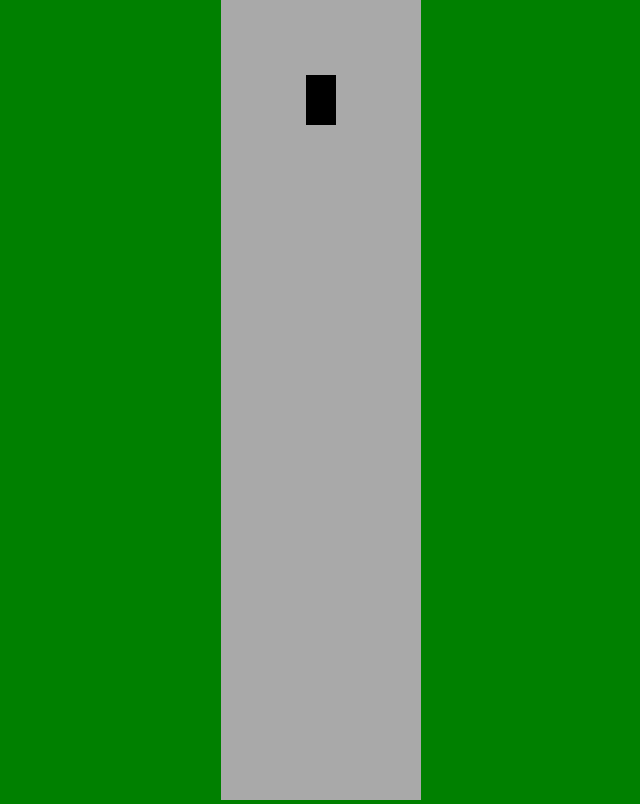
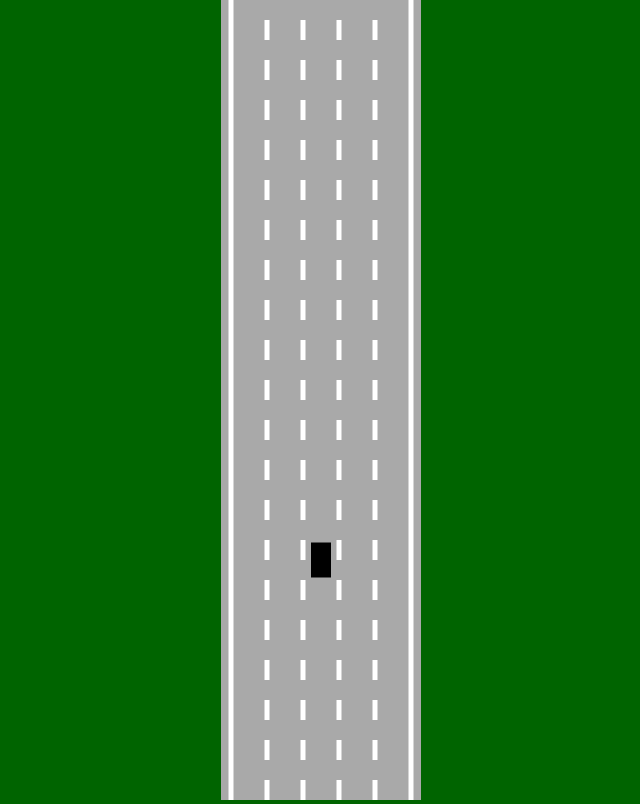
Before and after one commit to jmat23/self-driving-car, a plain HTML site: page index.html in a window 1280 px wide. Shown: the whole page, without its empty margins (319-959 px from the left). Drawn offline with Linux system fonts and the light colour scheme.

Commit message:
Defined the road with lane markings and borders

```diff
--- a/car.js
+++ b/car.js
@@ -10,7 +10,7 @@ class Car {
 
         this.speed = 0;
         this.acceleration = 0.2;
-        this.maxSpeed = 2.8;
+        this.maxSpeed = 2.5;
         this.friction = 0.05;
         this.angle = 0;
 
@@ -18,6 +18,10 @@ class Car {
     }
 
     update() {
+        this.#moveCar();
+    }
+
+    #moveCar() {
         if (this.controls.forward) {
             this.speed += this.acceleration;
         }
@@ -25,21 +29,25 @@ class Car {
         if (this.controls.reverse) {
             this.speed -= this.acceleration;
         }
+        // If car reaches the max speed
         if (this.speed > this.maxSpeed) {
             this.speed = this.maxSpeed;
         }
         if (this.speed < -this.maxSpeed / 2) {
             this.speed = -this.maxSpeed / 2;
         }
+        // Apply friction to the car
         if (this.speed > 0) {
             this.speed -= this.friction;
         }
         if (this.speed < 0) {
             this.speed += this.friction;
         }
+        // Stop the car from moving on its own when speed == 0
         if (Math.abs(this.speed) < this.friction) {
             this.speed = 0;
         }
+        // Turning angles for the car
         if (this.speed != 0) {
             const flip = this.speed > 0 ? 1 : -1;
             if (this.controls.left) {
@@ -49,7 +57,6 @@ class Car {
                 this.angle -= 0.03 * flip;
             }
         }
-
 
         this.x -= Math.sin(this.angle) * this.speed;
         this.y -= Math.cos(this.angle) * this.speed;
--- a/index.html
+++ b/index.html
@@ -6,6 +6,8 @@
     </head>
     <body>
         <canvas id="myCanvas"></canvas>
+        <script src="utils.js"></script>
+        <script src="road.js"></script>
         <script src="controls.js"></script>
         <script src="car.js"></script>
         <script src="main.js"></script>
--- a/main.js
+++ b/main.js
@@ -2,7 +2,8 @@ const canvas = document.getElementById("myCanvas");
 canvas.width = 200;
 
 const ctx = canvas.getContext("2d");
-const car = new Car(100, 100, 30, 50);
+const road = new Road(canvas.width / 2, canvas.width * 0.9);
+const car = new Car(road.getLaneCenter(2), 100, 20, 35);
 car.draw(ctx);
 
 animate();
@@ -10,6 +11,13 @@ animate();
 function animate() {
     car.update();
     canvas.height = window.innerHeight;
+
+    ctx.save();
+    ctx.translate(0, -car.y + canvas.height * 0.7);
+
+    road.draw(ctx);
     car.draw(ctx);
+
+    ctx.restore();
     requestAnimationFrame(animate);
 }
--- /dev/null
+++ b/road.js
@@ -0,0 +1,58 @@
+class Road {
+    constructor(x, width, laneCount=5) {
+        this.x = x;
+        this.width = width;
+        this.laneCount = laneCount;
+        this.left = x - width / 2;
+        this.right = x + width / 2;
+
+        const infinity = 1000000;
+
+        // y coord grows downwards
+        this.top = -infinity;
+        this.bottom = infinity;
+
+        const topLeft = {x:this.left, y:this.top};
+        const topRight = {x:this.right, y:this.top};
+        const bottomLeft = {x:this.left, y:this.bottom};
+        const bottomRight = {x:this.right, y:this.bottom};
+        this.borders = [
+            [topLeft, bottomLeft],
+            [topRight, bottomRight]
+        ]
+    }
+
+    getLaneCenter(laneIndex) {
+        const laneWidth = this.width / this.laneCount;
+        return this.left + laneWidth / 2 +
+        Math.min(laneIndex, this.laneCount - 1) * laneWidth
+    }
+    draw(ctx) {
+        ctx.lineWidth = 5;
+        ctx.strokeStyle = "white";
+
+        for(let i = 1; i <= this.laneCount - 1; i++){
+            const x = lerp(
+                this.left,
+                this.right,
+                i / this.laneCount
+            );
+
+            ctx.setLineDash([20,20]);
+            ctx.beginPath();
+            ctx.moveTo(x, this.top);
+            ctx.lineTo(x, this.bottom);
+            ctx.stroke();
+
+        }
+        ctx.setLineDash([]);
+
+        this.borders.forEach(border => {
+            ctx.beginPath();
+            ctx.moveTo(border[0].x, border[0].y);
+            ctx.lineTo(border[1].x, border[1].y);
+            ctx.stroke();
+        });
+
+     }
+}
--- a/style.css
+++ b/style.css
@@ -1,6 +1,6 @@
 body {
     margin: 0;
-    background: green;
+    background: darkgreen;
     overflow: hidden;
     text-align: center;
 }
--- /dev/null
+++ b/utils.js
@@ -0,0 +1,3 @@
+function lerp(A, B, t) {
+    return A + (B - A) * t;
+}
```
